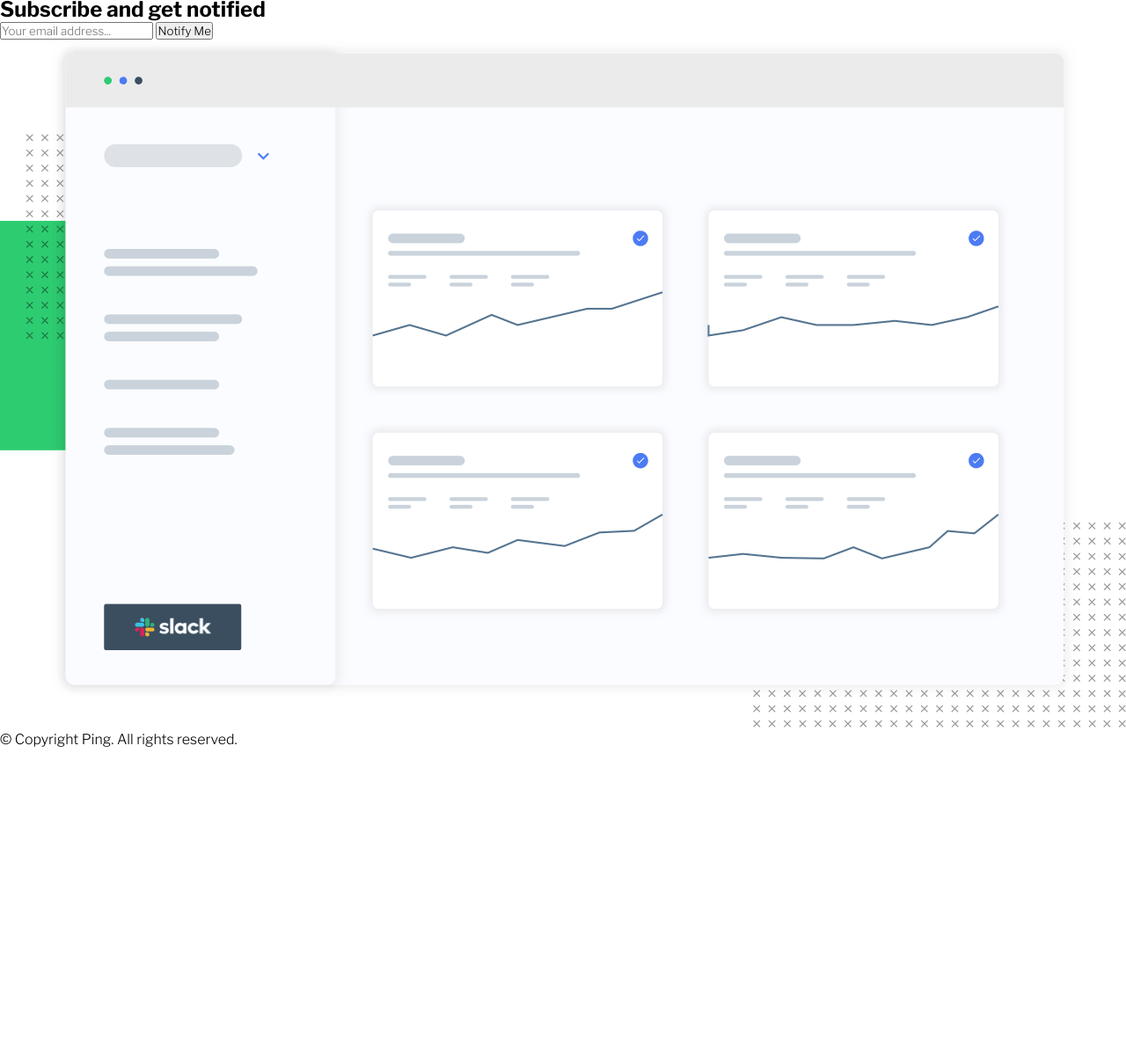
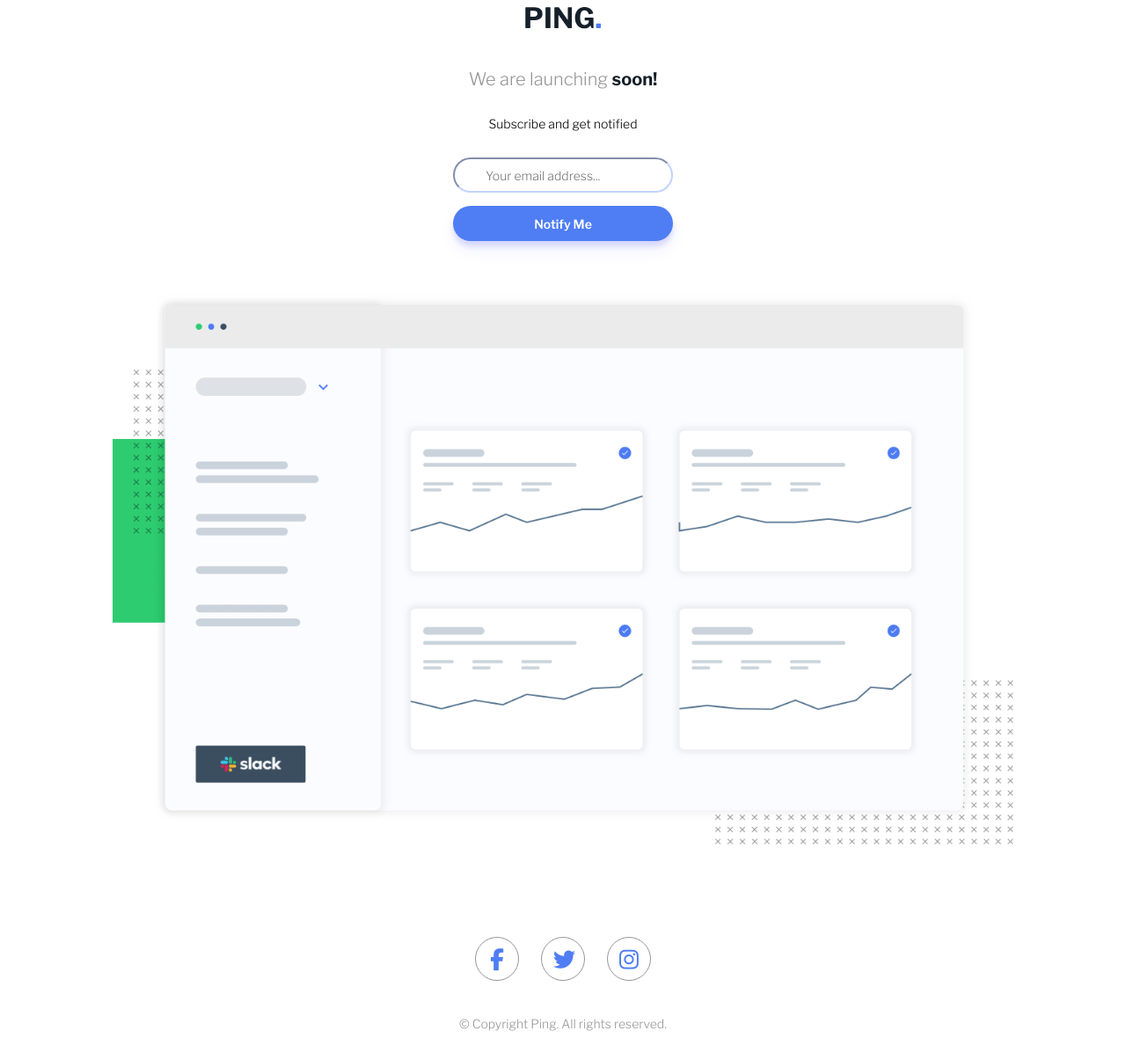
Before and after one commit to aburecki/ping-coming-soon-page-master, a plain HTML site: page index.html in a window 1280 px wide. Shown: the part 73-1270 px from the top of the page at 88% size. Before the commit the page ends 923 px from the top, so only its background shows below. Drawn offline with nearby package versions, Linux system fonts and the light colour scheme.

Commit message:
issue with input

```diff
--- a/index.html
+++ b/index.html
@@ -7,6 +7,7 @@
   <!-- displays site properly based on user's device -->
 
   <link rel="icon" type="image/png" sizes="32x32" href="./images/favicon-32x32.png">
+  <script src="https://kit.fontawesome.com/569b49915a.js" crossorigin="anonymous"></script>
   <link rel="stylesheet" href="style.css">
   <title>Frontend Mentor | Ping coming soon page</title>
 </head>
@@ -16,7 +17,9 @@
   <div class="wrapper">
 
     <header>
-      <img src="./images/logo.svg" alt="logo">
+      <div class="logo">
+        <img src="./images/logo.svg" alt="logo">
+      </div>
       <h1>We are launching <span>soon!</span></h1>
       <h2>Subscribe and get notified</h2>
     </header>
@@ -31,11 +34,16 @@
 
 
     <div class="hero">
-      <img src="./images/illustration-dashboard.png" alt="dashboard">
+      <img src="./images/illustration-dashboard.png" alt="hero">
     </div>
 
 
     <footer>
+      <ul>
+        <li><a href="#"><i class="fab fa-facebook-f"></i></a></li>
+        <li><a href="#"><i class="fab fa-twitter"></i></a></li>
+        <li><a href="#"><i class="fab fa-instagram"></i></a></li>
+      </ul>
       <p>&copy; Copyright Ping. All rights reserved. </p>
     </footer>
   </div>
--- a/style.css
+++ b/style.css
@@ -5,4 +5,110 @@
     padding: 0;
     box-sizing: border-box;
     font-family: 'Libre Franklin', sans-serif;
+    font-size: 20px;
+    font-weight: 300;
 }
+
+.wrapper {
+    text-align: center;
+    padding: 0 10%;
+}
+
+.logo {
+
+    margin: 80px 0 40px;
+}
+
+h1, h2 {
+    margin-bottom: 30px;
+}
+
+h1 {
+    color: hsl(0, 0%, 59%);
+}
+
+h2 {
+    font-size: 14px;
+}
+
+span {
+    font-weight: 700;
+    color: hsl(209, 33%, 12%);
+}
+
+
+.form {
+    margin-bottom: 60px;
+}
+
+.email {
+    border-radius: 20px;
+    border-color: hsl(223, 100%, 88%);
+    padding: 10px 35px;
+    /* min-width: 250px; */
+    height: 40px;
+    max-width: 500px;
+    font-size: 14px;
+    color: hsl(0, 0%, 59%);
+    margin-bottom: 15px;
+    outline: none;
+}
+
+.btn {
+    height: 40px;
+    display: block;
+    margin: 0 auto;
+    width: 250px;
+    max-width: 500px;
+    border-radius: 20px;
+    padding: 10px 35px;
+    font-size: 14px;
+    font-weight: 600;
+    color: white;
+    background-color: hsl(223, 87%, 63%);
+    border: none;
+    box-shadow: 0 10px 20px rgba(0,0,255,0.06), 0 6px 6px rgba(0,0,255,0.12);
+}
+
+
+.hero img {
+    width: 100%;
+    max-width: 1280px;
+    margin-bottom: 100px;
+}
+
+
+footer {
+    margin-bottom: 25px;
+}
+
+footer ul {
+    margin: 0 auto;
+    width: 200px;
+    list-style: none;
+    display: flex;
+    justify-content: space-between;
+    margin-bottom: 40px;
+}
+
+
+
+
+i {
+    color: hsl(223, 87%, 63%);
+    border: 1px solid hsl(0, 0%, 59%);
+    width: 50px;
+    height: 50px;
+    border-radius: 50%;
+    text-align: center;
+    line-height: 50px;
+    vertical-align: middle;
+    padding: 13px;
+    font-size: 25px;
+}
+
+
+footer p {
+    color: hsl(0, 0%, 59%);
+    font-size: 14px;
+}
```
